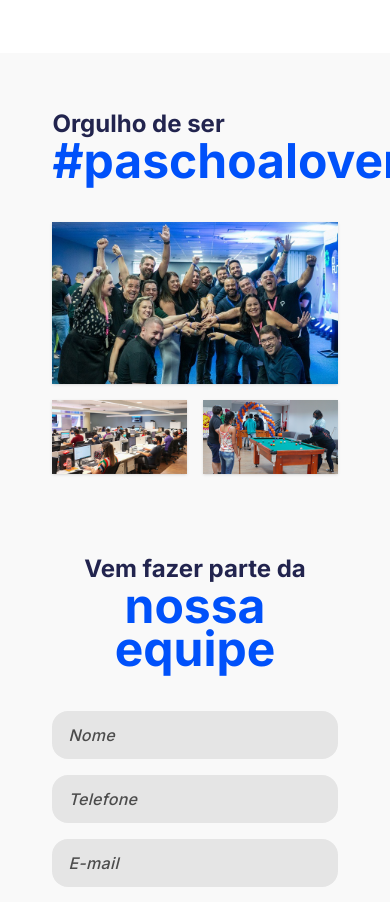
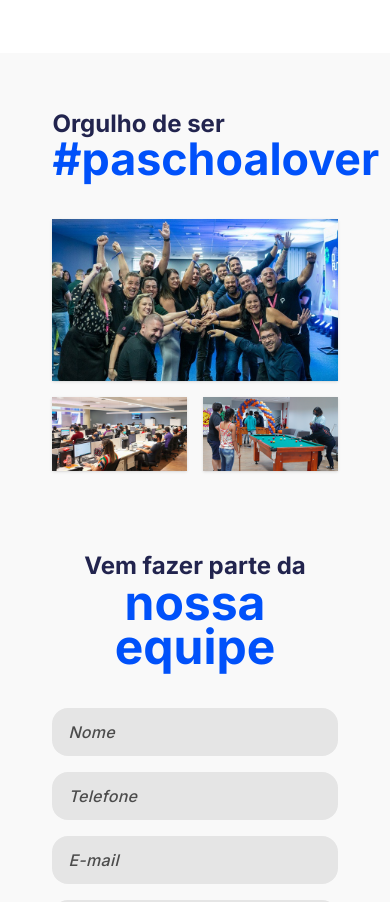
Before and after one commit to lolaeurich/paschoalotto-LP, a Next.js app: page / in a window 390 px wide. Shown: the part 2700-3602 px from the top of the page. Built offline with nearby package versions, Linux system fonts and the light colour scheme.

Commit message:
ajuste paschoalover titulo

```diff
--- a/src/app/components/Paschoalover.tsx
+++ b/src/app/components/Paschoalover.tsx
@@ -20,7 +20,7 @@
           <p className="font-inter font-bold text-[#22244E] text-[clamp(1.5rem,2.2vw,2.75rem)] leading-tight">
             Orgulho de ser
           </p>
-          <h2 className="font-inter font-bold text-[#0051FA] text-[clamp(3rem,9vw,7.5rem)] leading-[0.9]">
+          <h2 className="font-inter font-bold text-[#0051FA] text-[clamp(2.8rem,9vw,7.5rem)] leading-[0.9]">
             #paschoalover
           </h2>
         </div>
```
